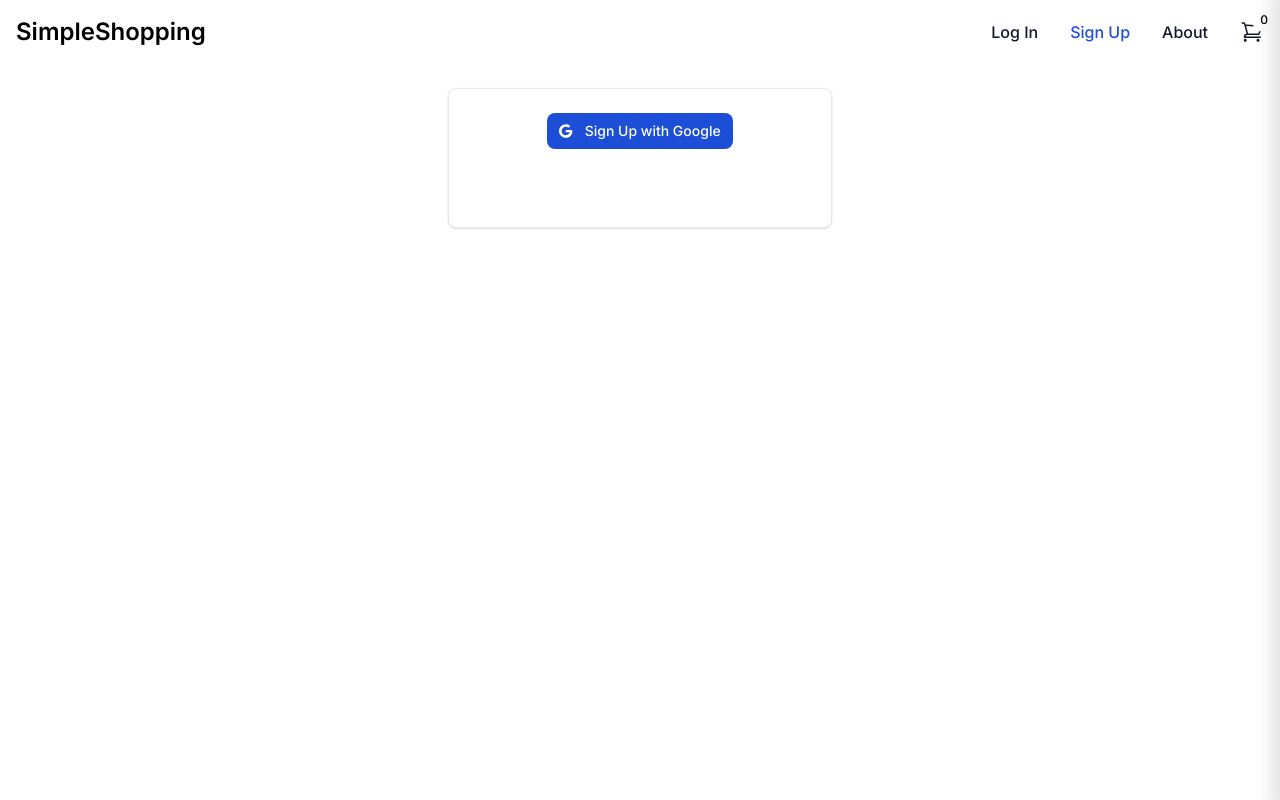
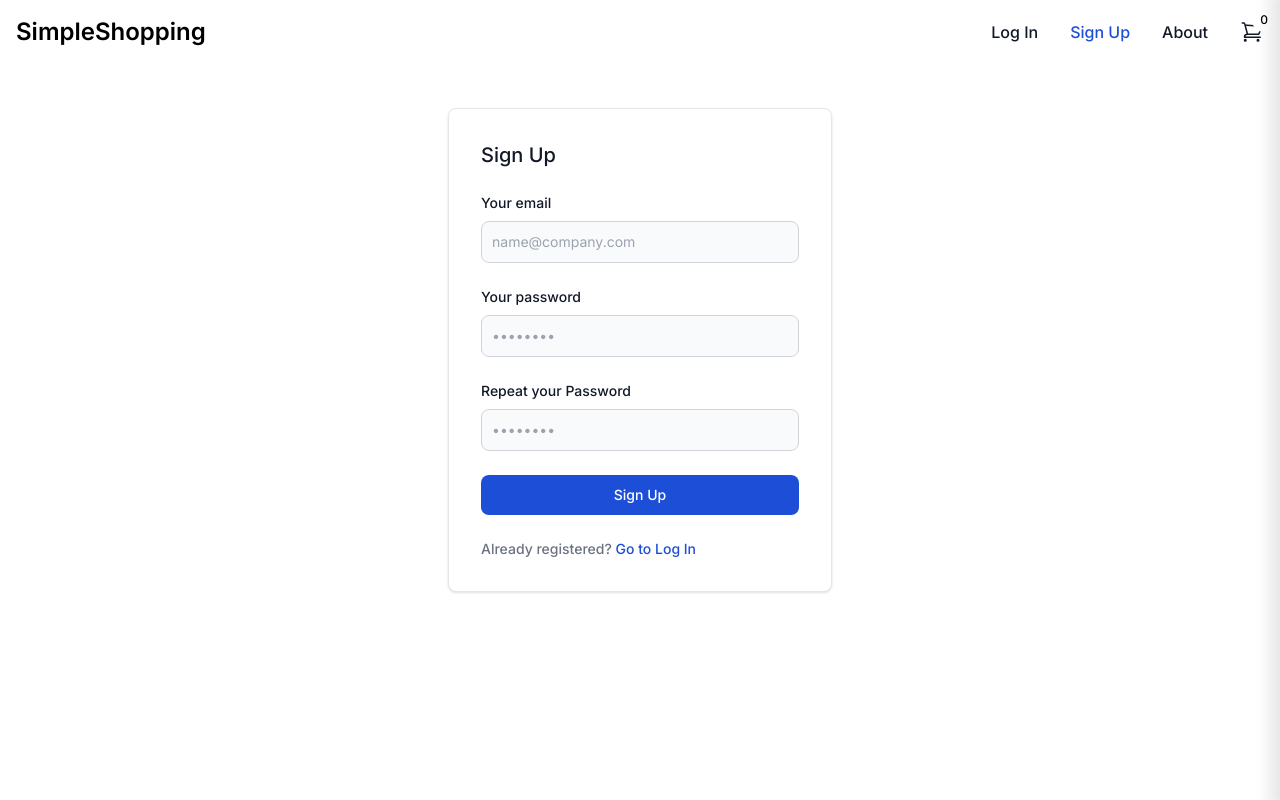
Before and after one commit to deidara047/dd047-simple-shopping, a Next.js app: page /signup in a window 1280 px wide. Built offline with nearby package versions, Linux system fonts and the light colour scheme.

Commit message:
Change system from Facebook Login to Email/Password Login
I'm so sorry :(, later I'll tell y'all what I'm going to do with that (info in the 1.0 release), but in this project I'm going to keep the email/password authentication system

```diff
--- a/package.json
+++ b/package.json
@@ -16,7 +16,8 @@
     "next": "14.0.1",
     "react": "^18",
     "react-dom": "^18",
-    "react-redux": "^8.1.3"
+    "react-redux": "^8.1.3",
+    "realm-web": "^2.0.0"
   },
   "devDependencies": {
     "@types/node": "^20",
--- /dev/null
+++ b/src/app/login/LoginForm.tsx
@@ -0,0 +1,69 @@
+"use client"
+
+import Link from "next/link";
+
+export default function LoginForm() {
+  return (
+    <form className="space-y-6">
+      <h5 className="text-xl font-medium text-gray-900 dark:text-white">
+        Log In
+      </h5>
+      <div>
+        <label
+          htmlFor="email"
+          className="block mb-2 text-sm font-medium text-gray-900 dark:text-white"
+        >
+          Your email
+        </label>
+        <input
+          type="email"
+          name="email"
+          id="email"
+          autoComplete="off"
+          className="bg-gray-50 border border-gray-300 text-gray-900 text-sm rounded-lg focus:ring-blue-500 focus:border-blue-500 block w-full p-2.5 dark:bg-gray-600 dark:border-gray-500 dark:placeholder-gray-400 dark:text-white"
+          placeholder="name@company.com"
+          required
+        />
+      </div>
+      <div>
+        <label
+          htmlFor="password"
+          className="block mb-2 text-sm font-medium text-gray-900 dark:text-white"
+        >
+          Your password
+        </label>
+        <input
+          type="password"
+          name="password"
+          id="password"
+          placeholder="••••••••"
+          className="bg-gray-50 border border-gray-300 text-gray-900 text-sm rounded-lg focus:ring-blue-500 focus:border-blue-500 block w-full p-2.5 dark:bg-gray-600 dark:border-gray-500 dark:placeholder-gray-400 dark:text-white"
+          required
+        />
+      </div>
+      <div className="flex items-start">
+        <a
+          href="#"
+          className="ms-auto text-sm text-blue-700 hover:underline dark:text-blue-500"
+        >
+          Lost Password?
+        </a>
+      </div>
+      <button
+        type="submit"
+        className="w-full text-white bg-blue-700 hover:bg-blue-800 focus:ring-4 focus:outline-none focus:ring-blue-300 font-medium rounded-lg text-sm px-5 py-2.5 text-center dark:bg-blue-600 dark:hover:bg-blue-700 dark:focus:ring-blue-800"
+      >
+        Log In
+      </button>
+      <div className="text-sm font-medium text-gray-500 dark:text-gray-300">
+        Not registered?{" "}
+        <Link
+          href="/signup"
+          className="text-blue-700 hover:underline dark:text-blue-500"
+        >
+          Create account
+        </Link>
+      </div>
+    </form>
+  );
+}
--- a/src/app/login/page.tsx
+++ b/src/app/login/page.tsx
@@ -1,17 +1,16 @@
-import { FontAwesomeIcon } from "@fortawesome/react-fontawesome";
-import { faGoogle } from "@fortawesome/free-brands-svg-icons";
-import Link from "next/link";
-import type { Metadata } from 'next';
+import type { Metadata } from "next";
+import LoginForm from "./LoginForm";
 
 export const metadata: Metadata = {
-  title: 'Log In | SimpleShopping',
-}
-
+  title: "Login | SimpleShopping",
+};
 
 export default function Login() {
-  return <div className="max-w-sm flex justify-center mx-auto p-6 bg-white border border-gray-200 rounded-lg shadow dark:bg-gray-800 dark:border-gray-700">
-      <Link className="inline-flex items-center px-3 py-2 text-sm font-medium text-center text-white bg-blue-700 rounded-lg hover:bg-blue-800 focus:ring-4 focus:outline-none focus:ring-blue-300 dark:bg-blue-600 dark:hover:bg-blue-700 dark:focus:ring-blue-800" href="#">
-        <FontAwesomeIcon icon={faGoogle} /> <span className="ms-3">Log In with Google</span>
-      </Link>
-  </div>
+  return (
+    <div className="mt-11">
+      <div className="w-full max-w-sm mx-auto p-4 bg-white border border-gray-200 rounded-lg shadow sm:p-6 md:p-8 dark:bg-gray-800 dark:border-gray-700">
+        <LoginForm />
+      </div>
+    </div>
+  );
 }
--- a/src/app/page.tsx
+++ b/src/app/page.tsx
@@ -1,5 +1,6 @@
 import ProductCard from '@/components/ProductCard';
 import type { Metadata } from 'next';
+
 
 export const metadata: Metadata = {
   title: 'Home | SimpleShopping',
--- /dev/null
+++ b/src/app/signup/SignUpForm.tsx
@@ -0,0 +1,77 @@
+"use client"
+
+import Link from "next/link";
+
+export default function SignUpForm() {
+  return (
+    <form className="space-y-6">
+      <h5 className="text-xl font-medium text-gray-900 dark:text-white">
+        Sign Up
+      </h5>
+      <div>
+        <label
+          htmlFor="email"
+          className="block mb-2 text-sm font-medium text-gray-900 dark:text-white"
+        >
+          Your email
+        </label>
+        <input
+          type="email"
+          name="email"
+          id="email"
+          autoComplete="off"
+          className="bg-gray-50 border border-gray-300 text-gray-900 text-sm rounded-lg focus:ring-blue-500 focus:border-blue-500 block w-full p-2.5 dark:bg-gray-600 dark:border-gray-500 dark:placeholder-gray-400 dark:text-white"
+          placeholder="name@company.com"
+          required
+        />
+      </div>
+      <div>
+        <label
+          htmlFor="password"
+          className="block mb-2 text-sm font-medium text-gray-900 dark:text-white"
+        >
+          Your password
+        </label>
+        <input
+          type="password"
+          name="password"
+          id="password"
+          placeholder="••••••••"
+          className="bg-gray-50 border border-gray-300 text-gray-900 text-sm rounded-lg focus:ring-blue-500 focus:border-blue-500 block w-full p-2.5 dark:bg-gray-600 dark:border-gray-500 dark:placeholder-gray-400 dark:text-white"
+          required
+        />
+      </div>
+      <div>
+        <label
+          htmlFor="repeat-password"
+          className="block mb-2 text-sm font-medium text-gray-900 dark:text-white"
+        >
+          Repeat your Password
+        </label>
+        <input
+          type="password"
+          name="repeat-password"
+          id="repeat-password"
+          placeholder="••••••••"
+          className="bg-gray-50 border border-gray-300 text-gray-900 text-sm rounded-lg focus:ring-blue-500 focus:border-blue-500 block w-full p-2.5 dark:bg-gray-600 dark:border-gray-500 dark:placeholder-gray-400 dark:text-white"
+          required
+        />
+      </div>
+      <button
+        type="submit"
+        className="w-full text-white bg-blue-700 hover:bg-blue-800 focus:ring-4 focus:outline-none focus:ring-blue-300 font-medium rounded-lg text-sm px-5 py-2.5 text-center dark:bg-blue-600 dark:hover:bg-blue-700 dark:focus:ring-blue-800"
+      >
+        Sign Up
+      </button>
+      <div className="text-sm font-medium text-gray-500 dark:text-gray-300">
+        Already registered?{" "}
+        <Link
+          href="/login"
+          className="text-blue-700 hover:underline dark:text-blue-500"
+        >
+          Go to Log In
+        </Link>
+      </div>
+    </form>
+  );
+}
--- a/src/app/signup/page.tsx
+++ b/src/app/signup/page.tsx
@@ -1,28 +1,16 @@
-import { FontAwesomeIcon } from "@fortawesome/react-fontawesome";
-import { faGoogle } from "@fortawesome/free-brands-svg-icons";
-import { faCircleInfo } from "@fortawesome/free-solid-svg-icons";
-import Link from "next/link";
-import type { Metadata } from 'next';
+import type { Metadata } from "next";
+import SignUpForm from "./SignUpForm";
 
 export const metadata: Metadata = {
-  title: 'Sign Up | SimpleShopping',
-}
+  title: "Sign Up | SimpleShopping",
+};
 
 export default function SignUp() {
   return (
-    <div className="max-w-sm mx-auto p-6 bg-white border border-gray-200 rounded-lg shadow dark:bg-gray-800 dark:border-gray-700">
-      <div className="flex justify-center">
-        <Link
-          className="inline-flex items-center px-3 py-2 text-sm font-medium text-center text-white bg-blue-700 rounded-lg hover:bg-blue-800 focus:ring-4 focus:outline-none focus:ring-blue-300 dark:bg-blue-600 dark:hover:bg-blue-700 dark:focus:ring-blue-800"
-          href="#"
-        >
-          <FontAwesomeIcon icon={faGoogle} />
-          <span className="ms-3">Sign Up with Google</span>
-        </Link>
+    <div className="mt-11">
+      <div className="w-full max-w-sm mx-auto p-4 bg-white border border-gray-200 rounded-lg shadow sm:p-6 md:p-8 dark:bg-gray-800 dark:border-gray-700">
+        <SignUpForm />
       </div>
-      <small className="text-white mt-4 block">
-        <FontAwesomeIcon icon={faCircleInfo} /><span className="ms-2">If the account is already registered, you will simply log in.</span>
-      </small>
     </div>
   );
 }
--- a/src/components/Navbar.tsx
+++ b/src/components/Navbar.tsx
@@ -70,7 +70,7 @@ export default function Navbar() {
                     currentRoute === "/login"
                       ? "md:text-blue-700"
                       : "md:hover:text-blue-700"
-                  }  md:p-0 dark:text-white md:dark:hover:text-blue-500 dark:hover:bg-gray-700 dark:hover:text-white md:dark:hover:bg-transparent`}
+                  } md:p-0 dark:text-white md:dark:hover:text-blue-500 dark:hover:bg-gray-700 dark:hover:text-white md:dark:hover:bg-transparent`}
                 >
                   Log In
                 </Link>
--- /dev/null
+++ b/src/utils.tsx
@@ -0,0 +1,4 @@
+import * as Realm from "realm-web";
+
+const REALM_APP_ID = "devicesync-cgspw"; // e.g. myapp-abcde
+export const realmApp = new Realm.App({ id: REALM_APP_ID });
```
Also changed, not shown: 1 other file (tests, documents, lock files or other folders).
